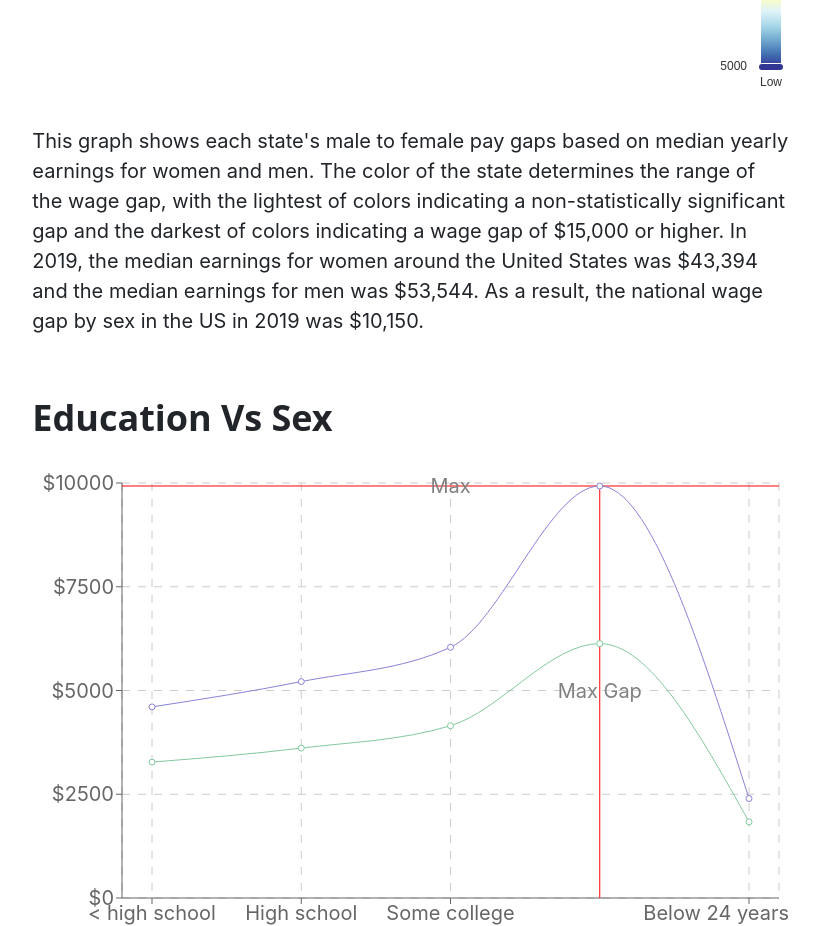
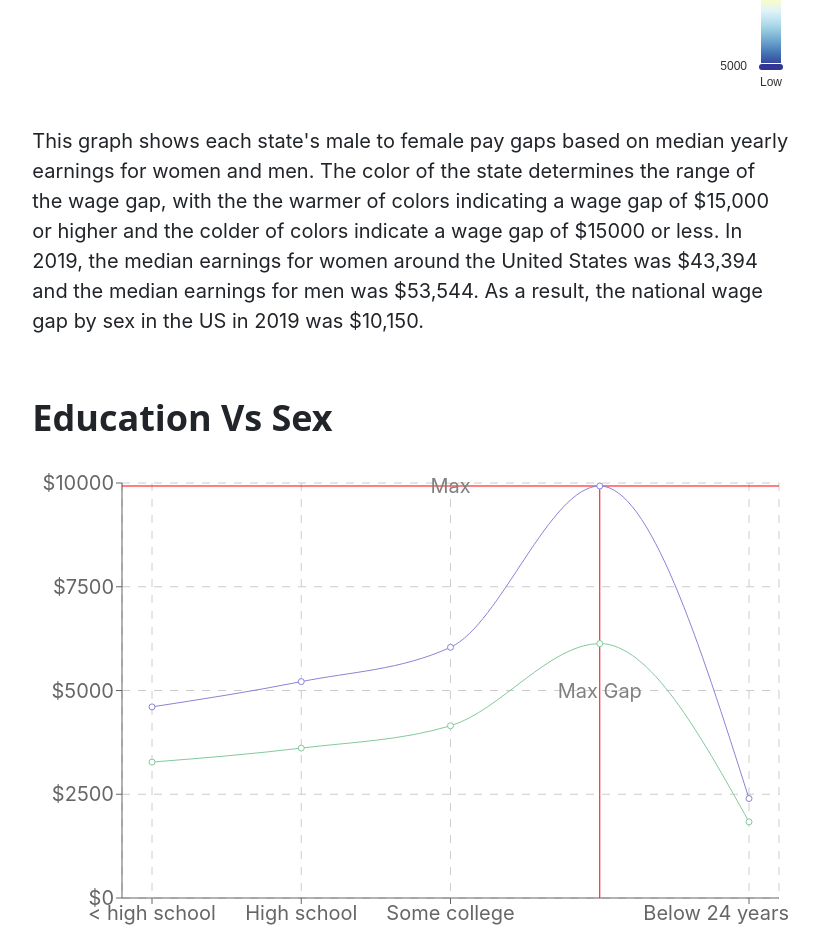
Before and after one commit to xzjiu/project2, a React (Create React App) app: page / in a window 1280 px wide. Shown: the part 3067-3993 px from the top of the page, without its empty margins (229-1048 px from the left). Built offline with nearby package versions, Linux system fonts and the light colour scheme.

Commit message:
Update App.js

```diff
--- a/src/App.js
+++ b/src/App.js
@@ -252,13 +252,13 @@ function App() {
                   <p>
                     This graph shows each state's male to female pay gaps based
                     on median yearly earnings for women and men. The color of
-                    the state determines the range of the wage gap, with the
-                    lightest of colors indicating a non-statistically
-                    significant gap and the darkest of colors indicating a wage
-                    gap of $15,000 or higher. In 2019, the median earnings for
-                    women around the United States was $43,394 and the median
-                    earnings for men was $53,544. As a result, the national wage
-                    gap by sex in the US in 2019 was $10,150.
+                    the state determines the range of the wage gap, with the the
+                    warmer of colors indicating a wage gap of $15,000 or higher
+                    and the colder of colors indicate a wage gap of $15000 or
+                    less. In 2019, the median earnings for women around the
+                    United States was $43,394 and the median earnings for men
+                    was $53,544. As a result, the national wage gap by sex in
+                    the US in 2019 was $10,150.
                   </p>
                 </div>
                 <h2 className="section-heading mb-4">Education Vs Sex</h2>
```
